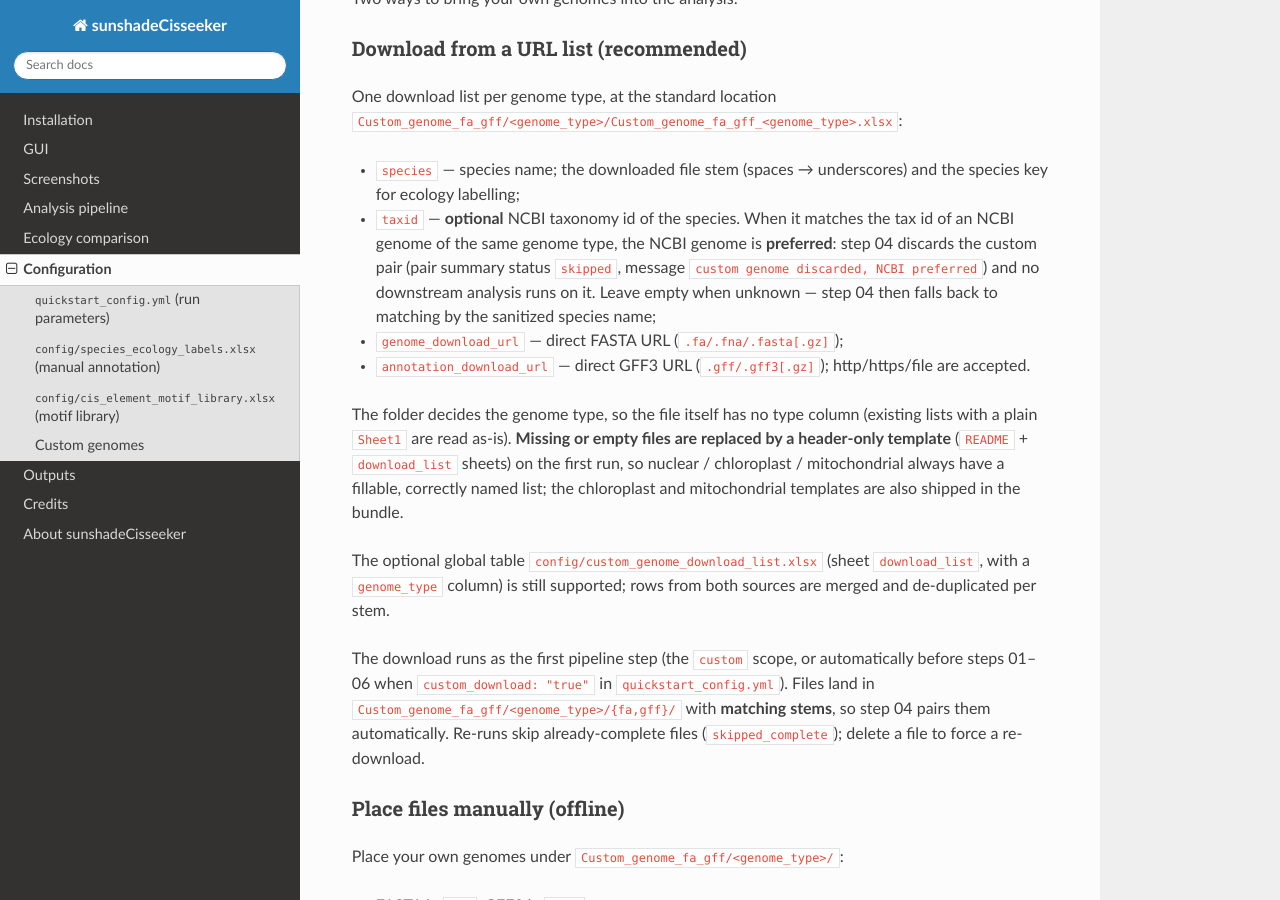
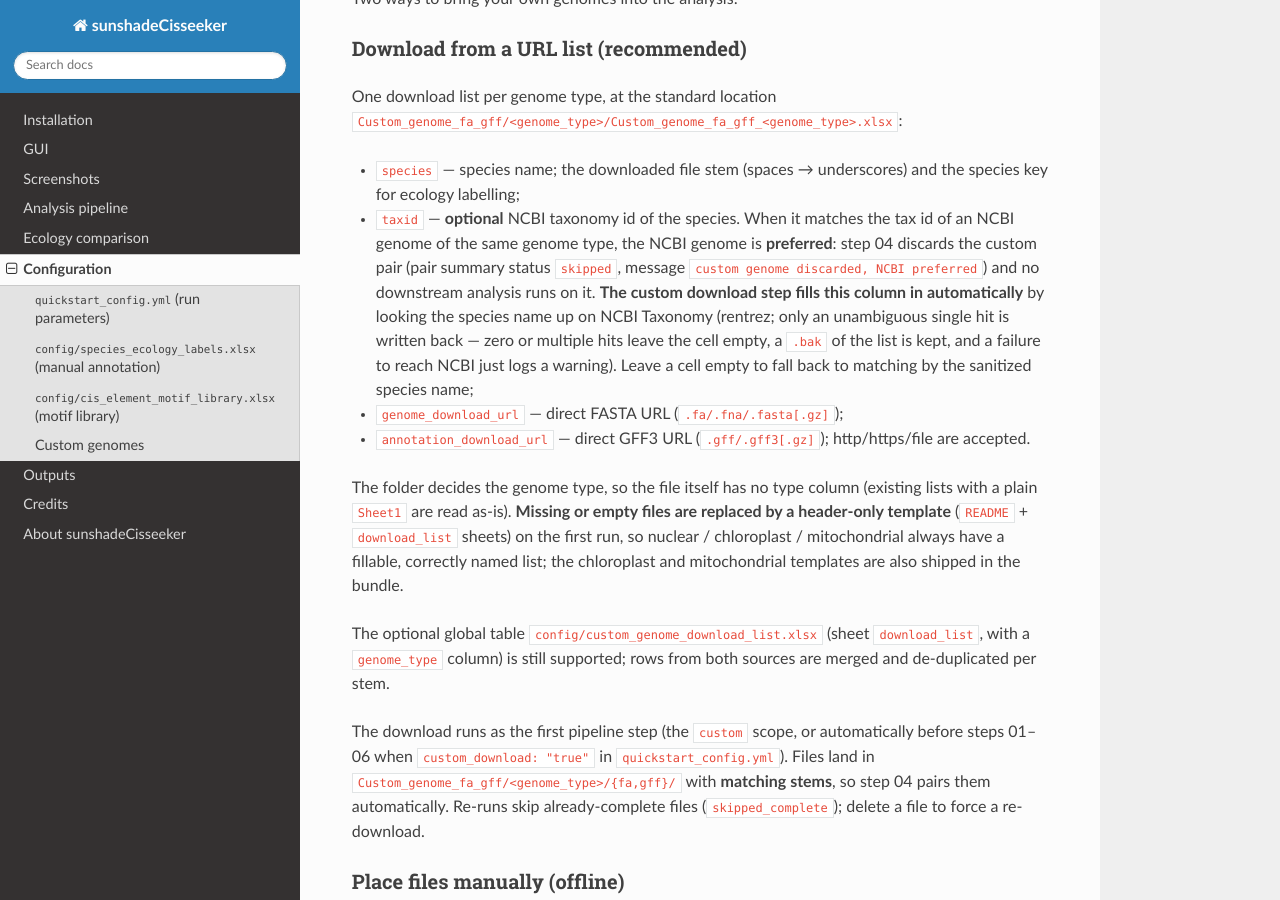
Before and after one commit to chenzhr23/sunshadeCisseeker-docs, a Sphinx documentation site: the page built from docs/content/Configuration.rst, in a window 1280 px wide and 900 px high, scrolled down 1511 px. Built offline with Sphinx 7.4.7 and the Read the Docs theme 3.1.0, drawn with Linux system fonts in a browser that asks for light colours.

```diff
--- a/docs/conf.py
+++ b/docs/conf.py
@@ -9,8 +9,8 @@
 copyright = "2026, sunshadeCisseeker developers"
 
 # The short X.Y version and the full release version.
-version = "v1.3.52"
-release = "v1.3.52"
+version = "v1.3.53"
+release = "v1.3.53"
 
 extensions = [
     "sphinx.ext.autosectionlabel",
--- a/docs/content/About sunshadeCisseeker.rst
+++ b/docs/content/About sunshadeCisseeker.rst
@@ -4,7 +4,7 @@
 sunshadeCisseeker identifies, annotates and compares promoter
 cis-regulatory elements across sun / facultative / shade plants.
 
-The current release is **1.3.52**.
+The current release is **1.3.53**.
 
 Highlights
 ----------
--- a/docs/content/Configuration.rst
+++ b/docs/content/Configuration.rst
@@ -102,8 +102,12 @@
   the tax id of an NCBI genome of the same genome type, the NCBI genome is
   **preferred**: step 04 discards the custom pair (pair summary status
   ``skipped``, message ``custom genome discarded, NCBI preferred``) and no
-  downstream analysis runs on it. Leave empty when unknown — step 04 then
-  falls back to matching by the sanitized species name;
+  downstream analysis runs on it. **The custom download step fills this
+  column in automatically** by looking the species name up on NCBI Taxonomy
+  (rentrez; only an unambiguous single hit is written back — zero or
+  multiple hits leave the cell empty, a ``.bak`` of the list is kept, and a
+  failure to reach NCBI just logs a warning). Leave a cell empty to fall
+  back to matching by the sanitized species name;
 * ``genome_download_url`` — direct FASTA URL (``.fa/.fna/.fasta[.gz]``);
 * ``annotation_download_url`` — direct GFF3 URL (``.gff/.gff3[.gz]``);
   http/https/file are accepted.
```
Also changed, not shown: docs/content/Changelog.rst (+12 -0 lines).
